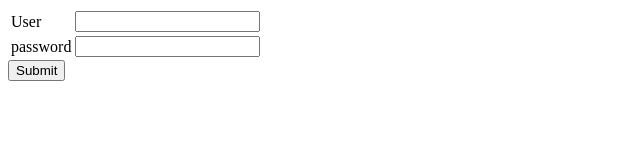
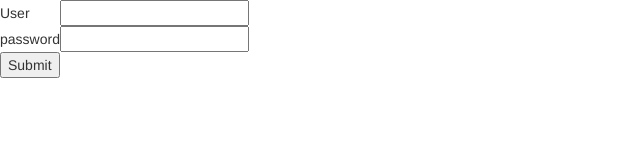
Before and after one commit to AlbertoVega72/servletsLoginB, a plain HTML site: page web/index.html in a window 1280 px wide. Shown: the whole page, without its empty margins (0-640 px from the left). Drawn offline with nearby package versions, Linux system fonts and the light colour scheme.

Commit message:
Update index.html

```diff
--- a/web/index.html
+++ b/web/index.html
@@ -5,6 +5,16 @@ To change this template file, choose Tools | Templates
 and open the template in the editor.
 -->
 <html>
+    <head>
+        <!-- Versión compilada y comprimida del CSS de Bootstrap -->
+        <link rel="stylesheet" href="//netdna.bootstrapcdn.com/bootstrap/3.1.0/css/bootstrap.min.css">
+
+        <!-- Tema opcional -->
+        <link rel="stylesheet" href="//netdna.bootstrapcdn.com/bootstrap/3.1.0/css/bootstrap-theme.min.css">
+
+        <!-- Versión compilada y comprimida del JavaScript de Bootstrap -->
+        <script src="//netdna.bootstrapcdn.com/bootstrap/3.1.0/js/bootstrap.min.js"></script>
+    </head>
     <body>
         <!--<form method="GET" action='ServletLogin'>-->
         <form method="POST" action='validaUsuario'>
```
